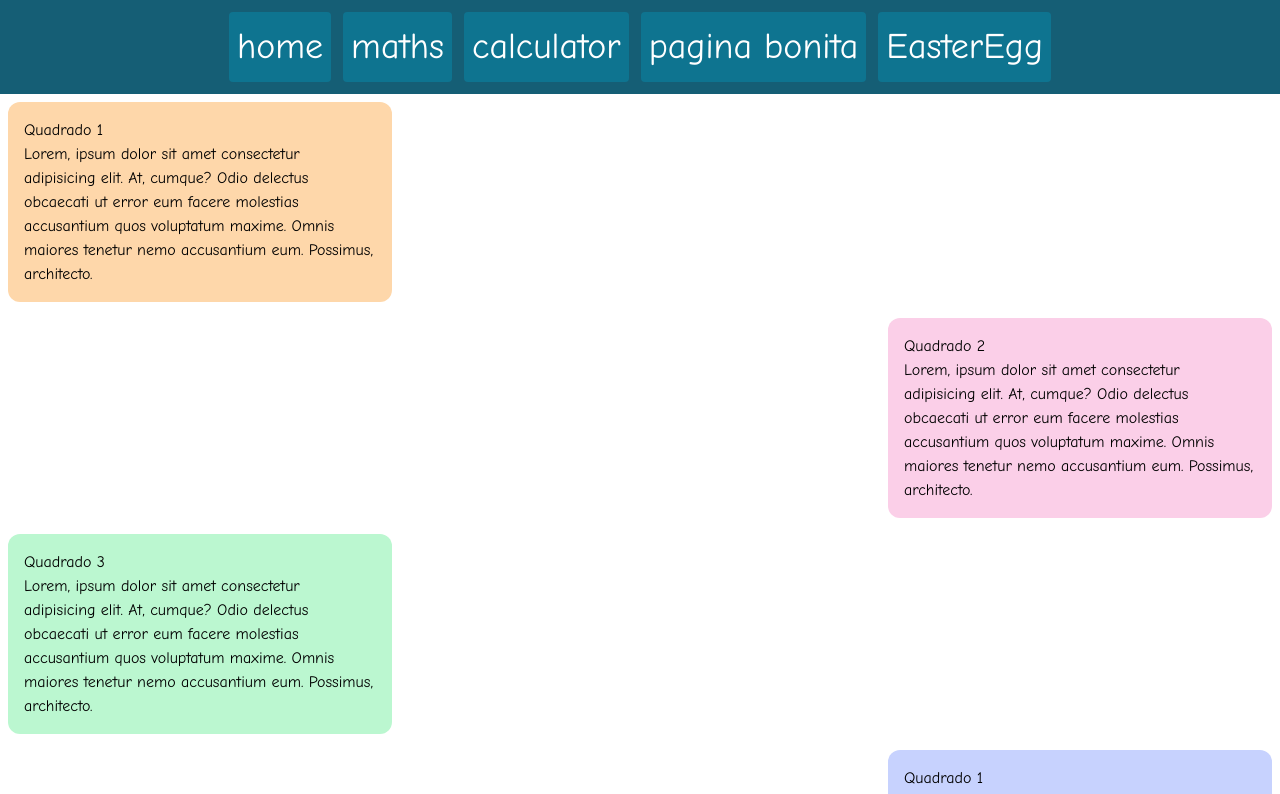
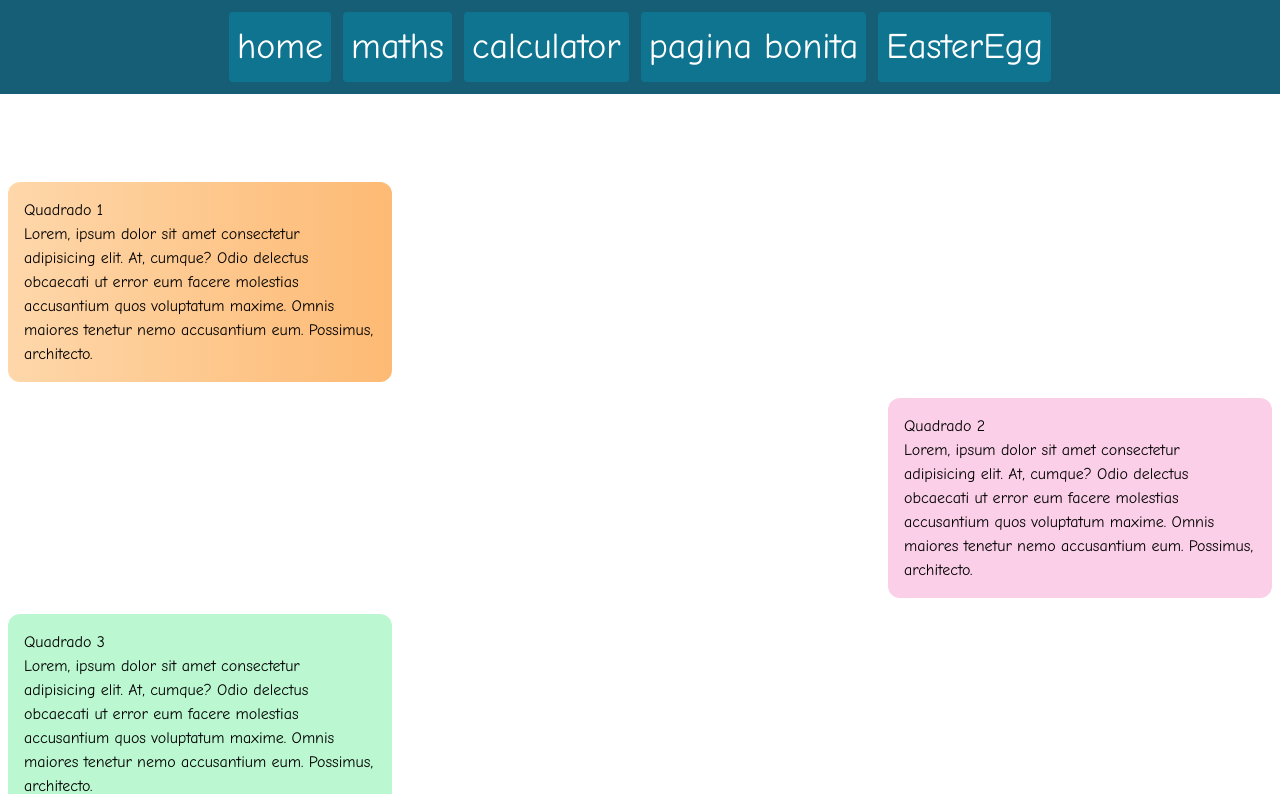
Before and after one commit to Nickyzz1/App-Pa1, a Next.js app: page /easterEgg in a window 1280 px wide. Shown: the top 794 px of the page. Built offline with nearby package versions, Linux system fonts and the light colour scheme.

Commit message:
cards animados

```diff
--- a/src/app/easterEgg/page.tsx
+++ b/src/app/easterEgg/page.tsx
@@ -5,7 +5,7 @@ import 'aos/dist/aos.css';
 
 const easterEgg = () => {
     const style = {
-        container: "flex flex-col min-h-screen overflow-y-auto",
+        container: "flex flex-col min-h-screen overflow-y-auto mt-20",
     };
 
     useEffect(() => {
@@ -50,7 +50,7 @@ const easterEgg = () => {
             </div> */}
 
             <div className={style.container }>
-                <div className="w-96 bg-orange-200 self-start m-2 p-4  rounded-xl"data-aos="fade-up"
+                <div className="w-96 bg-gradient-to-r from-orange-200 to-orange-300 self-start m-2 p-4  rounded-xl"data-aos="fade-up"
      data-aos-anchor-placement="center-center"  data-aos-easing="ease-out-cubic" data-aos-duration="2000">
                     <h1>Quadrado 1</h1>
                     <p>Lorem, ipsum dolor sit amet consectetur adipisicing elit. At, cumque? Odio delectus obcaecati ut error eum facere molestias accusantium quos voluptatum maxime. Omnis maiores tenetur nemo accusantium eum. Possimus, architecto.</p>
```
